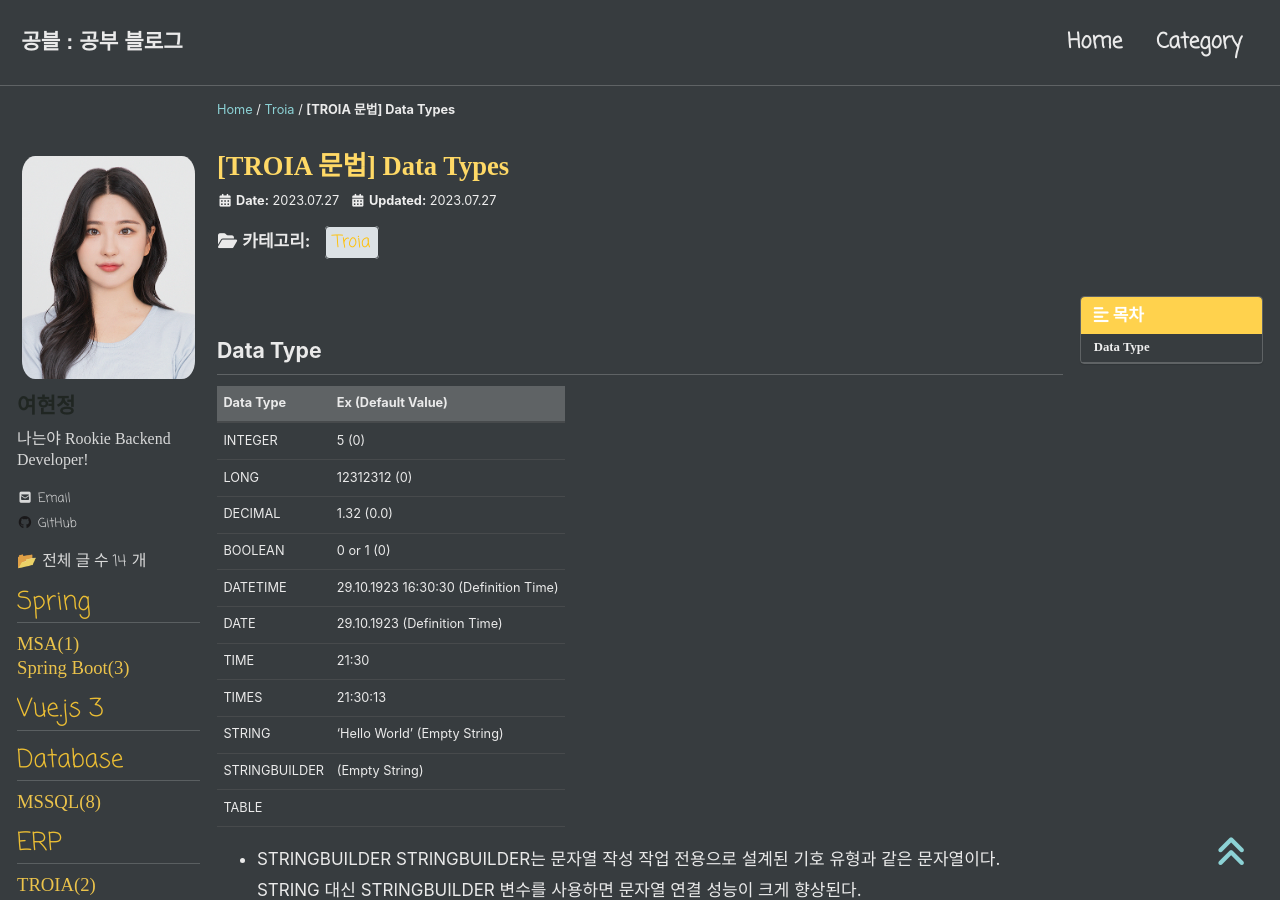
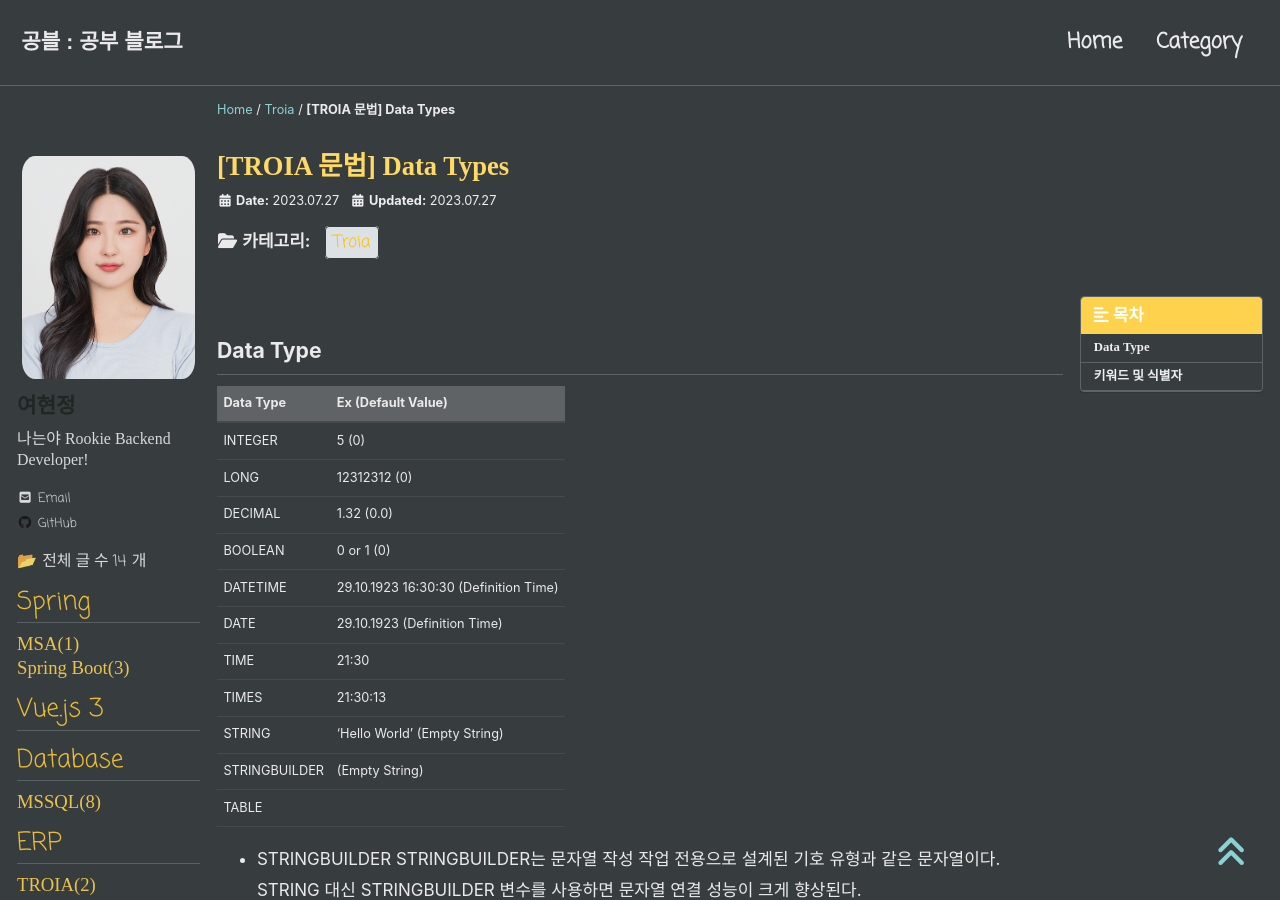
Before and after one commit to yeeeeo/yeeeeo.github.io, a Jekyll site: the page built from _posts/ERP/TROIA/2023-07-27-grammar1datatype.md, in a window 1280 px wide and 900 px high. Built offline with Jekyll 4.4.1, drawn with Linux system fonts in a browser that asks for light colours; cached includes are drawn as plain includes; nearby versions of some CDN libraries; some web fonts are replaced; comment, search, counter and statistics services are not loaded.

Commit message:
Update 2023-07-27-grammar1datatype.md

```diff
--- a/_posts/ERP/TROIA/2023-07-27-grammar1datatype.md
+++ b/_posts/ERP/TROIA/2023-07-27-grammar1datatype.md
@@ -35,7 +35,7 @@ STRING 대신 STRINGBUILDER 변수를 사용하면 문자열 연결 성능이
 STRINGBUILDER와 STRING 사이에 다른 특징은 없지만 문자열 연결을 제외하고
 일반 문자열 작업에서 STRING 대신 STRINGBUILDER 유형을 사용하지 않는 것이 좋다.
 
-- 키워드 및 식별자
+## 키워드 및 식별자
 
 | 이름            | 이름        | 이름         | 이름           | 이름       |
 |:--------------|:----------|:-----------|:-------------|:---------|
```
